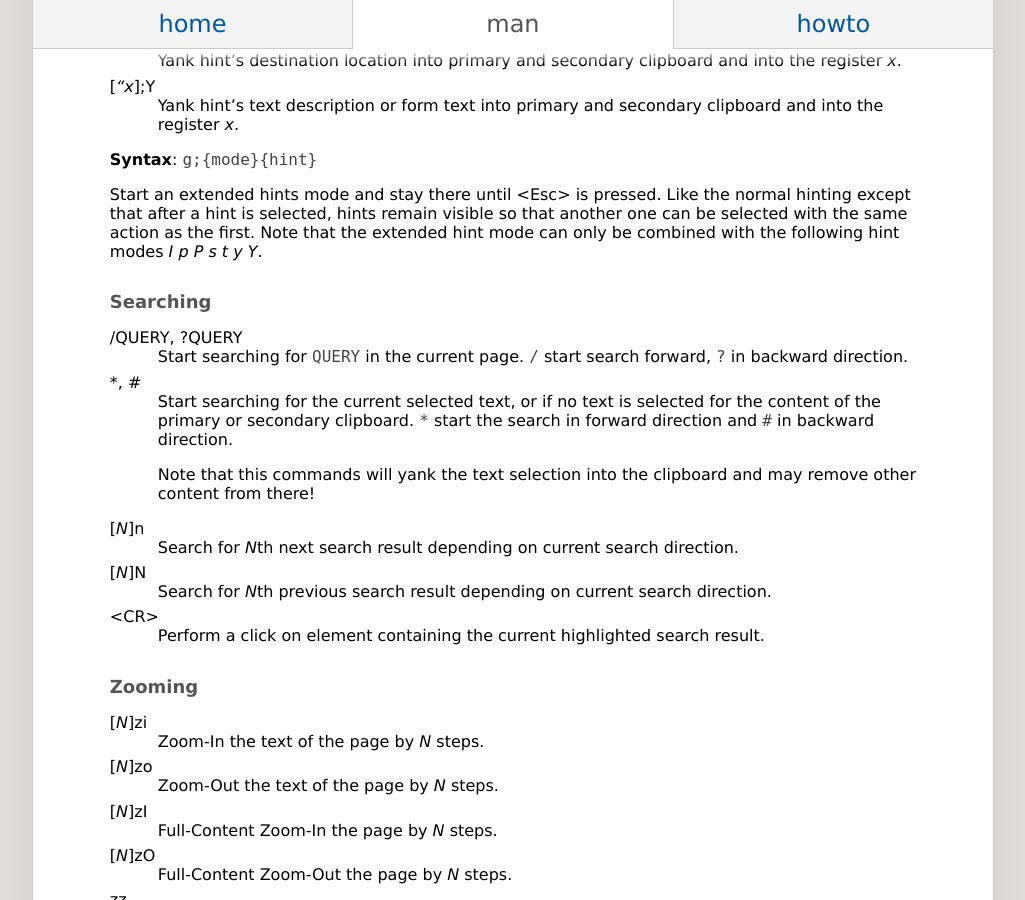
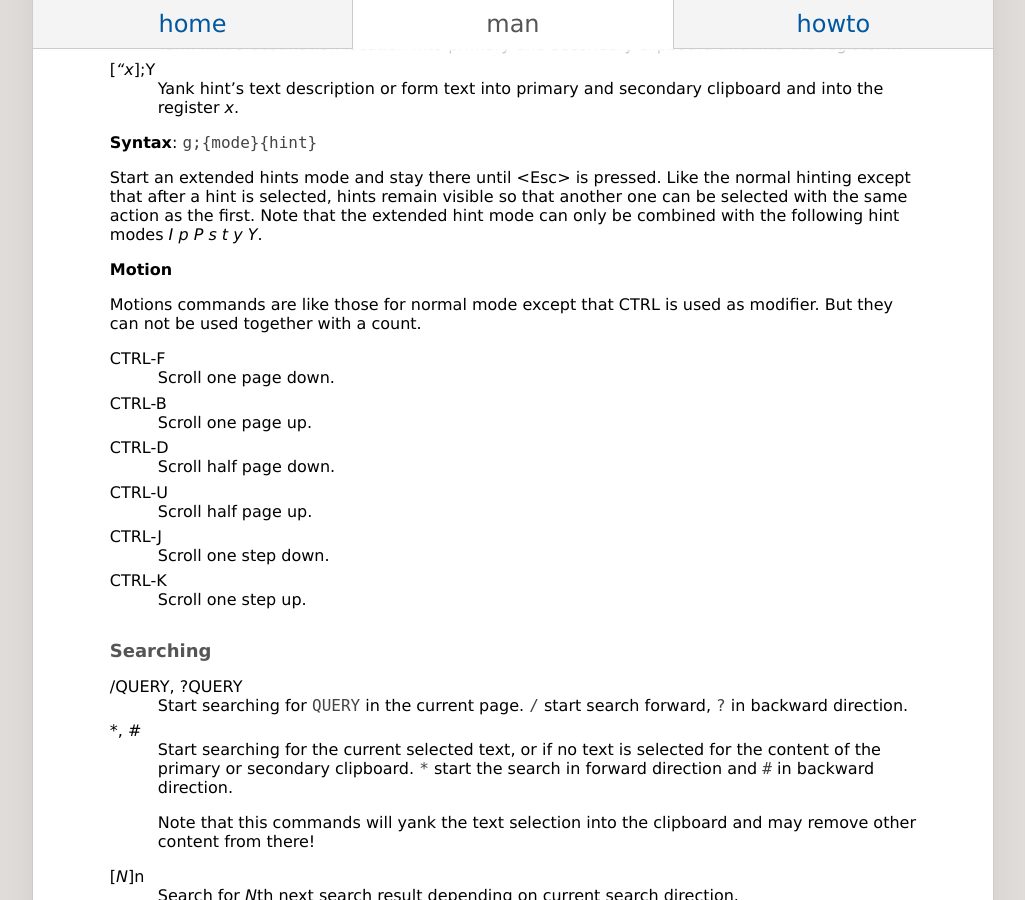
Before and after one commit to fanglingsu/vimb, a Jekyll site: the page built from man.md, in a window 1280 px wide and 900 px high, scrolled down 4623 px. Shown: the whole window, without its empty margins (127-1152 px from the left). Built offline with Jekyll 4.4.1, drawn with Linux system fonts in a browser that asks for light colours.

Commit message:
Mention the new hinting motion commands.

```diff
--- a/man.md
+++ b/man.md
@@ -240,7 +240,7 @@ Following keys have special meanings in Hints mode:
 \<Esc\>, CTRL−C, CTRL−[
 : Exits Hints mode without selecting an element
 
-### Hint modes:
+#### Hint modes:
 {:#Hint_modes}
 
 f
@@ -303,6 +303,30 @@ normal hinting except that after a hint is selected, hints remain visible so
 that another one can be selected with the same action as the first. Note that
 the extended hint mode can only be combined with the following hint modes
 *I p P s t y Y*.
+
+#### Motion
+{:#hint_mode_motion}
+
+Motions commands are like those for normal mode except that CTRL is used as
+modifier. But they can not be used together with a count.
+
+CTRL-F
+: Scroll one page down.
+
+CTRL-B
+: Scroll one page up.
+
+CTRL-D
+: Scroll half page down.
+
+CTRL-U
+: Scroll half page up.
+
+CTRL-J
+: Scroll one step down.
+
+CTRL-K
+: Scroll one step up.
 
 ### Searching
 {:#Searching}
```
Also changed, not shown: index.md (+6 -1 lines).
